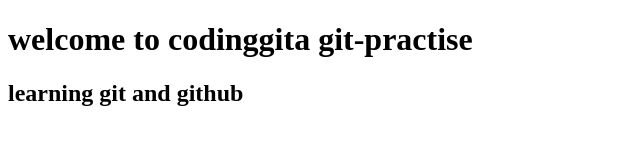
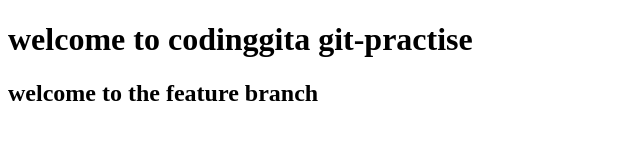
Before and after one commit to dhyani-patel-CG/codinggita, a plain HTML site: page index.html in a window 1280 px wide. Shown: the whole page, without its empty margins (0-640 px from the left). Drawn offline with Linux system fonts and the light colour scheme.

```diff
--- a/index.html
+++ b/index.html
@@ -7,6 +7,6 @@
 </head>
 <body>
    <h1>welcome to codinggita git-practise</h1>
-   <h2>learning git and github</h2>
+   <h2>welcome to the feature branch</h2>
 </body>
 </html>
```
Also changed, not shown: login.html (+1 -0 lines), singup.html (+1 -1 lines).
